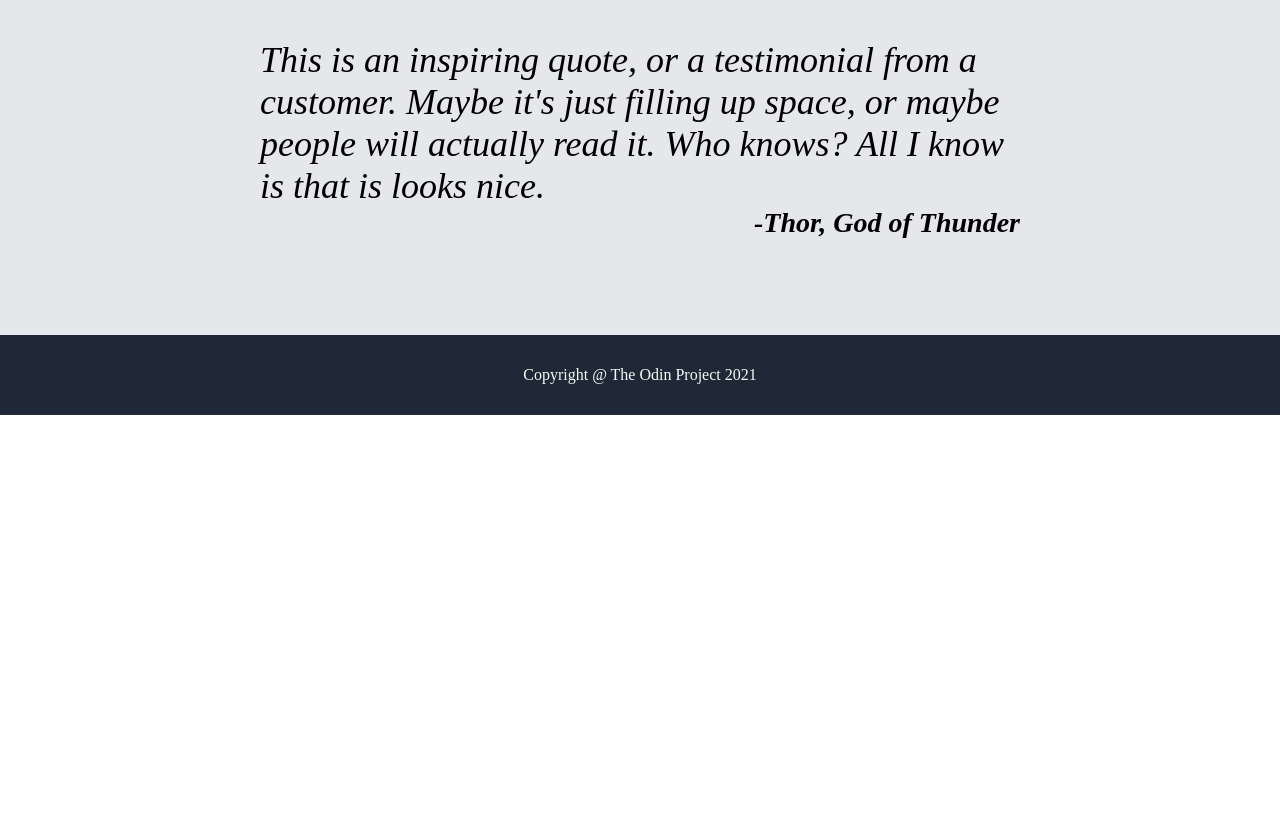
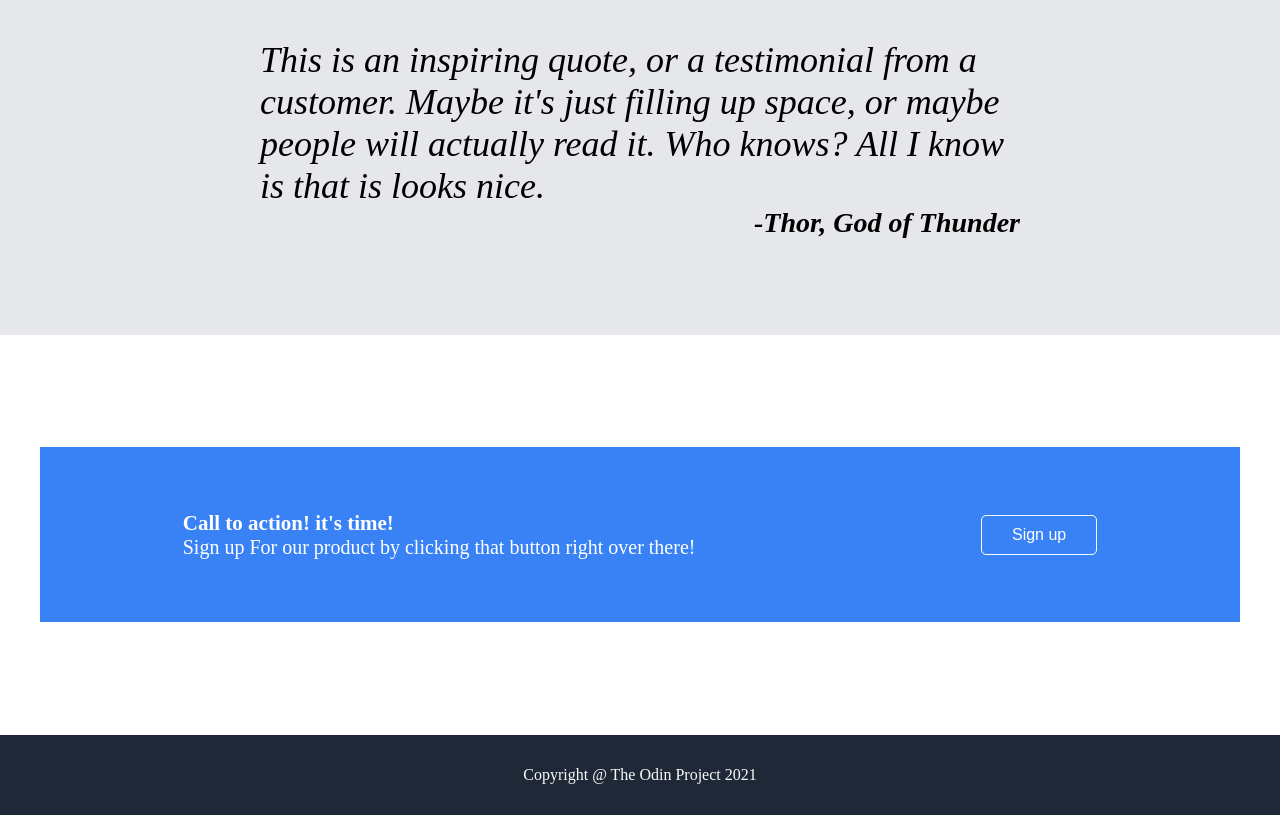
Before and after one commit to xxtianmx1/odin-landing-page, a plain HTML site: page index.html in a window 1280 px wide. Shown: the part 1025-1840 px from the top of the page. Before the commit the page ends 1440 px from the top, so only its background shows below. Drawn offline with Linux system fonts and the light colour scheme.

Commit message:
added modal

```diff
--- a/index.html
+++ b/index.html
@@ -56,12 +56,22 @@
 
     </div>
 
-
-
     <div id="quote">
         <div id="div-quote">
             <p id="quote-text">This is an inspiring quote, or a testimonial from a customer. Maybe it's just filling up space, or maybe people will actually read it. Who knows? All I know is that is looks nice.</p>
             <p id="quote-author">-Thor, God of Thunder</p>
+        </div>
+    </div>
+
+    <div id="modal-wrapper">
+        <div id="modal">
+            <div id="modal-left">
+                <p id="modal-text">Call to action! it's time!</p>
+                <p id="modal-text2">Sign up For our product by clicking that button right over there!</p>
+            </div>
+            <div id="modal-righ">
+                <button id="modal-button">Sign up</button>
+            </div>
         </div>
     </div>
 
--- a/styles/styles.css
+++ b/styles/styles.css
@@ -131,6 +131,47 @@ h2{
     margin-top: 0;
 }
 
+/* MODAL */
+#modal-wrapper{
+    display: flex;
+    justify-content: center;
+    align-items: center;
+    height: 400px;
+}
+
+#modal{
+    display: flex;
+    justify-content: space-around;
+    align-items: center;
+    width: 1200px;
+    height: 175px;
+    background-color: #3882F6;
+}
+
+#modal-left{
+    color: white;
+}
+
+#modal-text{
+    font-size: 21px;
+    font-weight: bold;
+    margin-bottom: 0;
+}
+
+#modal-text2{
+    margin-top: 0;
+    font-size: 20px;
+}
+
+#modal-button{
+    color: white;
+    background-color: #3882F6;
+    padding: 10px 30px;
+    border: 1px solid white;
+    border-radius: 5px;
+    font-size: 16px;
+}
+
 /* FOOTER */
 #footer{
     height: 80px;
```
